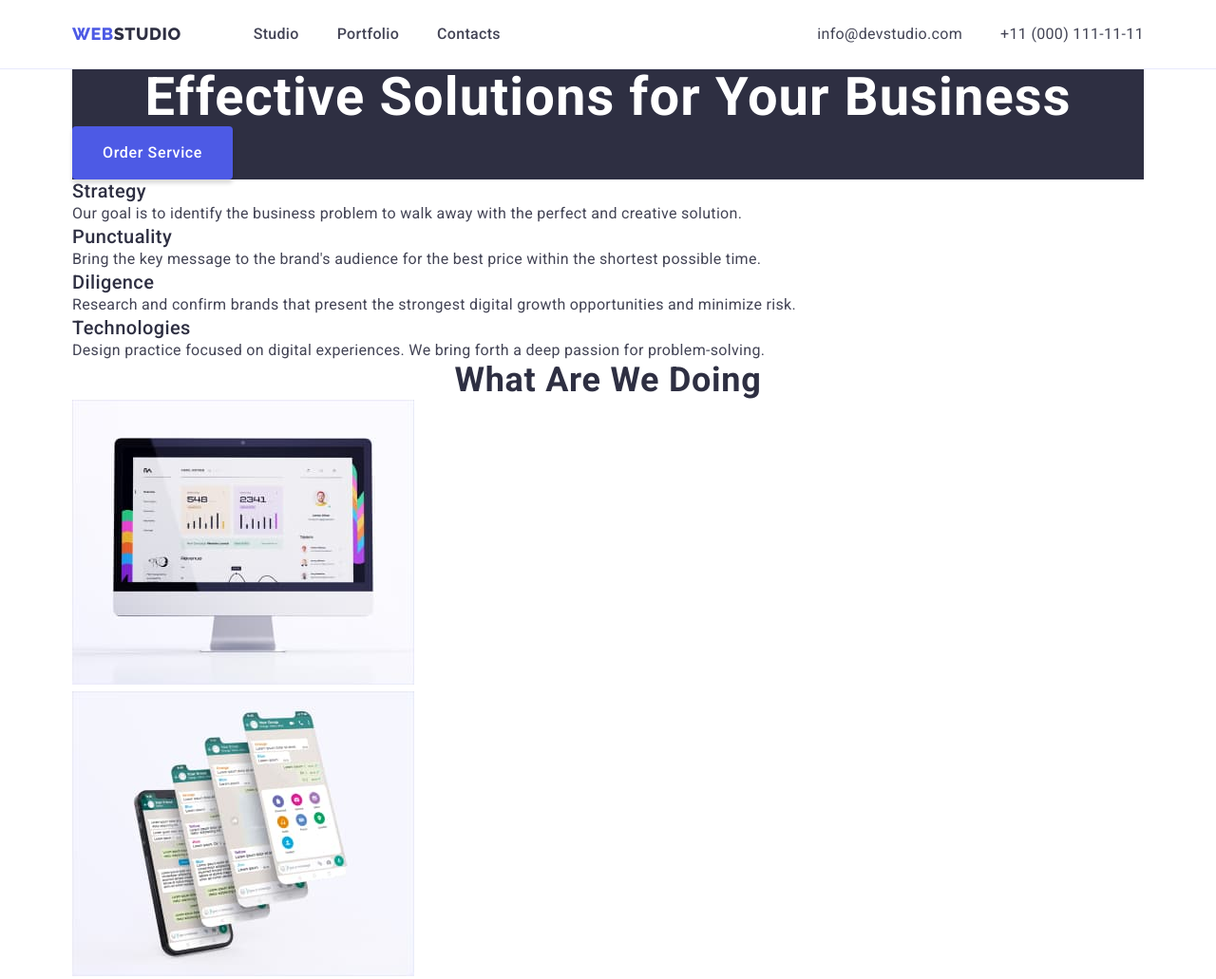
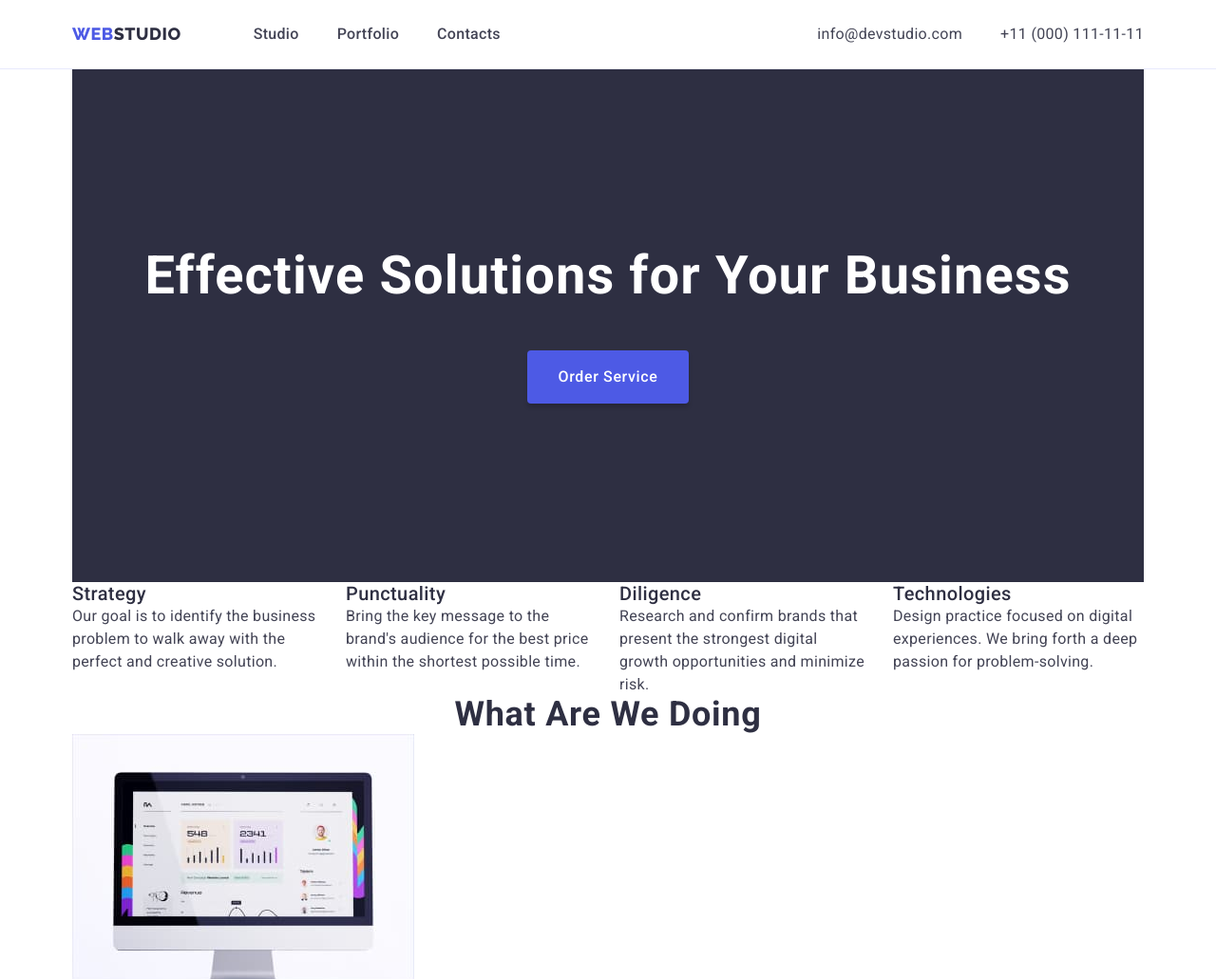
Before and after one commit to AmaJuli/goit-markup-hw-02, a plain HTML site: page index.html in a window 1280 px wide. Shown: the top 1031 px of the page at 95% size. Drawn offline with nearby package versions, Linux system fonts and the light colour scheme.

Commit message:
Update styles.css

```diff
--- a/css/styles.css
+++ b/css/styles.css
@@ -182,6 +182,9 @@ ul {
 }
 .hero {
     background-color: var(--main-text-color);
+    text-align: center;
+        padding-top: 188px;
+        padding-bottom: 188px;
 }
 .hero-title {
     font-size: 56px;
@@ -189,6 +192,16 @@ ul {
     letter-spacing: 0.02em;
     text-align: center;
     color: var(--white);
+    margin: 0 auto 48px;
+}
+
+.about-list {
+    display: flex;
+    gap: 24px;
+}
+
+.about-item {
+    flex-basis: calc((100% - 72px) / 4);
 }
 
 .about-text {
@@ -197,7 +210,9 @@ letter-spacing: 0.02em;
 
 .gallery {
     color: var(--second-bg-color);
+    padding-bottom: 120px;
 }
+
 .team-text {
     letter-spacing: 0.02em;
 }
```
